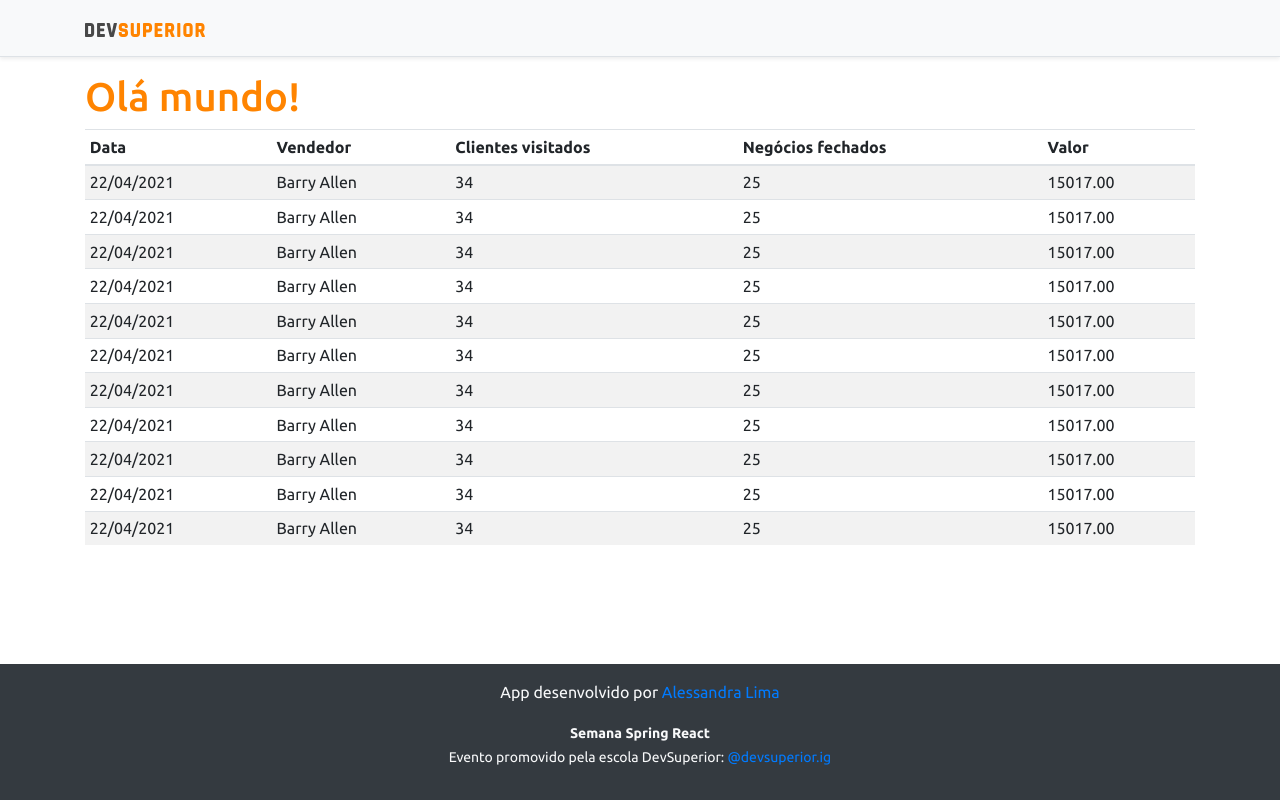
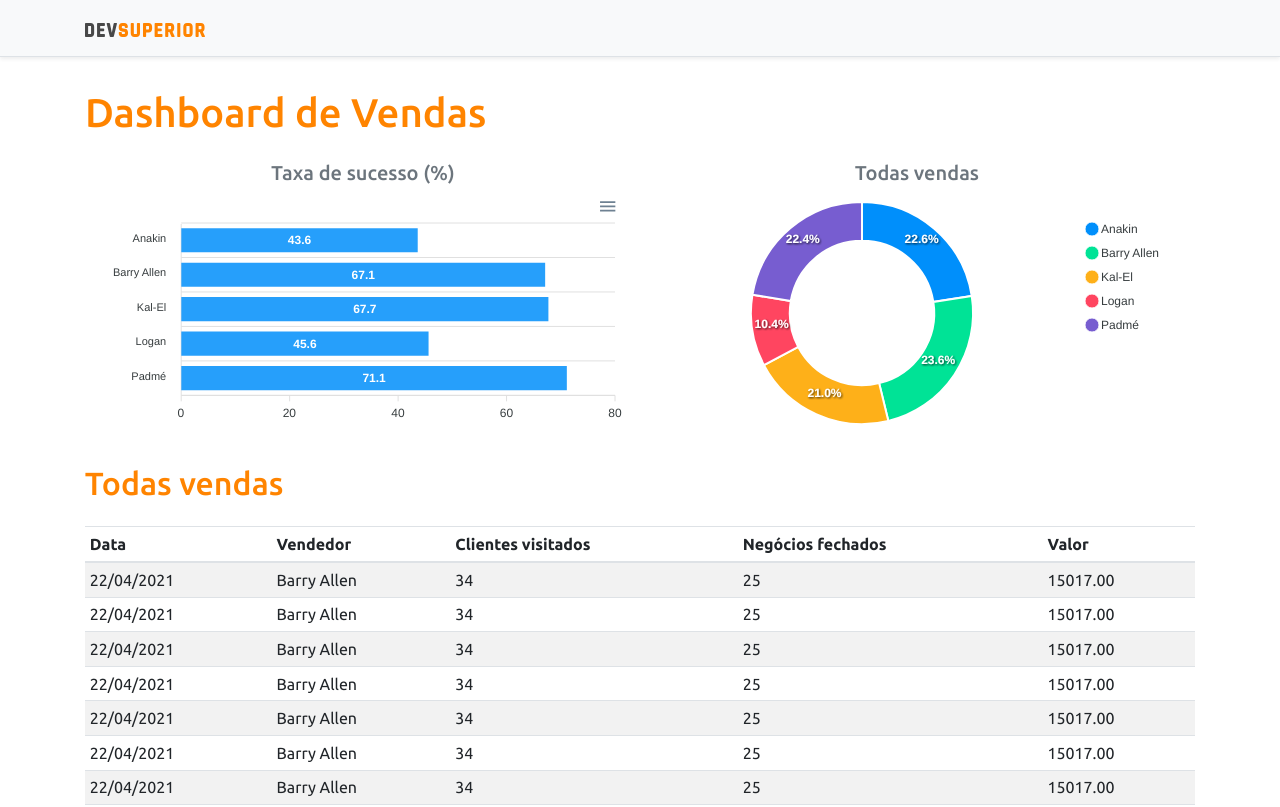
Before and after one commit to alexiakidd/projeto-sds3, a React (Create React App) app in the folder frontend/: page / in a window 1280 px wide. Shown: the top 807 px of the page. Built offline with nearby package versions, Linux system fonts and the light colour scheme.

Commit message:
Static charts

```diff
--- a/frontend/package.json
+++ b/frontend/package.json
@@ -12,10 +12,12 @@
     "@types/node": "^12.0.0",
     "@types/react": "^17.0.0",
     "@types/react-dom": "^17.0.0",
+    "apexcharts": "^3.26.1",
     "bootstrap": "^4.6.0",
     "jquery": "1.9.1",
     "popper.js": "1.16.1",
     "react": "^17.0.2",
+    "react-apexcharts": "^1.3.9",
     "react-dom": "^17.0.2",
     "react-scripts": "4.0.3",
     "typescript": "^4.1.2",
--- a/frontend/src/App.tsx
+++ b/frontend/src/App.tsx
@@ -1,4 +1,6 @@
+import BarChart from 'components/BarChart'
 import DataTable from 'components/DataTable'
+import DonutChart from 'components/DonutChart'
 import Footer from 'components/Footer'
 import NavBar from 'components/NavBar'
 
@@ -7,8 +9,22 @@
 		<>
 			<NavBar />
 			<div className="container">
-				<h1 className="text-primary">Olá mundo!</h1>
+				<h1 className="text-primary py-3">Dashboard de Vendas</h1>
 
+				<div className="row px-3">
+					<div className="col-sm-6">
+						<h5 className="text-center text-secondary">Taxa de sucesso (%)</h5>
+						<BarChart />
+					</div>
+					<div className="col-sm-6">
+						<h5 className="text-center text-secondary">Todas vendas</h5>
+						<DonutChart />
+					</div>
+				</div>
+
+				<div className="py-3">
+					<h2 className="text-primary">Todas vendas</h2>
+				</div>
 				<DataTable />
 			</div>
 			<Footer />
--- /dev/null
+++ b/frontend/src/components/BarChart/index.tsx
@@ -0,0 +1,36 @@
+import Chart from 'react-apexcharts'
+
+const BarChart = () => {
+	const options = {
+		plotOptions: {
+			bar: {
+				horizontal: true,
+			},
+		},
+	}
+
+	const mockData = {
+		labels: {
+			categories: ['Anakin', 'Barry Allen', 'Kal-El', 'Logan', 'Padmé'],
+		},
+		series: [
+			{
+				name: '% Sucesso',
+				data: [43.6, 67.1, 67.7, 45.6, 71.1],
+			},
+		],
+	}
+
+	return (
+		<div>
+			<Chart
+				options={{ ...options, xaxis: mockData.labels }}
+				series={mockData.series}
+				type="bar"
+				height="240"
+			/>
+		</div>
+	)
+}
+
+export default BarChart
--- /dev/null
+++ b/frontend/src/components/DonutChart/index.tsx
@@ -0,0 +1,26 @@
+import Chart from 'react-apexcharts'
+
+const DonutChart = () => {
+	const mockData = {
+		series: [477138, 499928, 444867, 220426, 473088],
+		labels: ['Anakin', 'Barry Allen', 'Kal-El', 'Logan', 'Padmé'],
+	}
+
+	const options = {
+		legend: {
+			show: true,
+		},
+	}
+	return (
+		<div>
+			<Chart
+				options={{ ...options, labels: mockData.labels }}
+				series={mockData.series}
+				type="donut"
+				height="240"
+			/>
+		</div>
+	)
+}
+
+export default DonutChart
```
Also changed, not shown: 1 other file (tests, documents, lock files or other folders).
